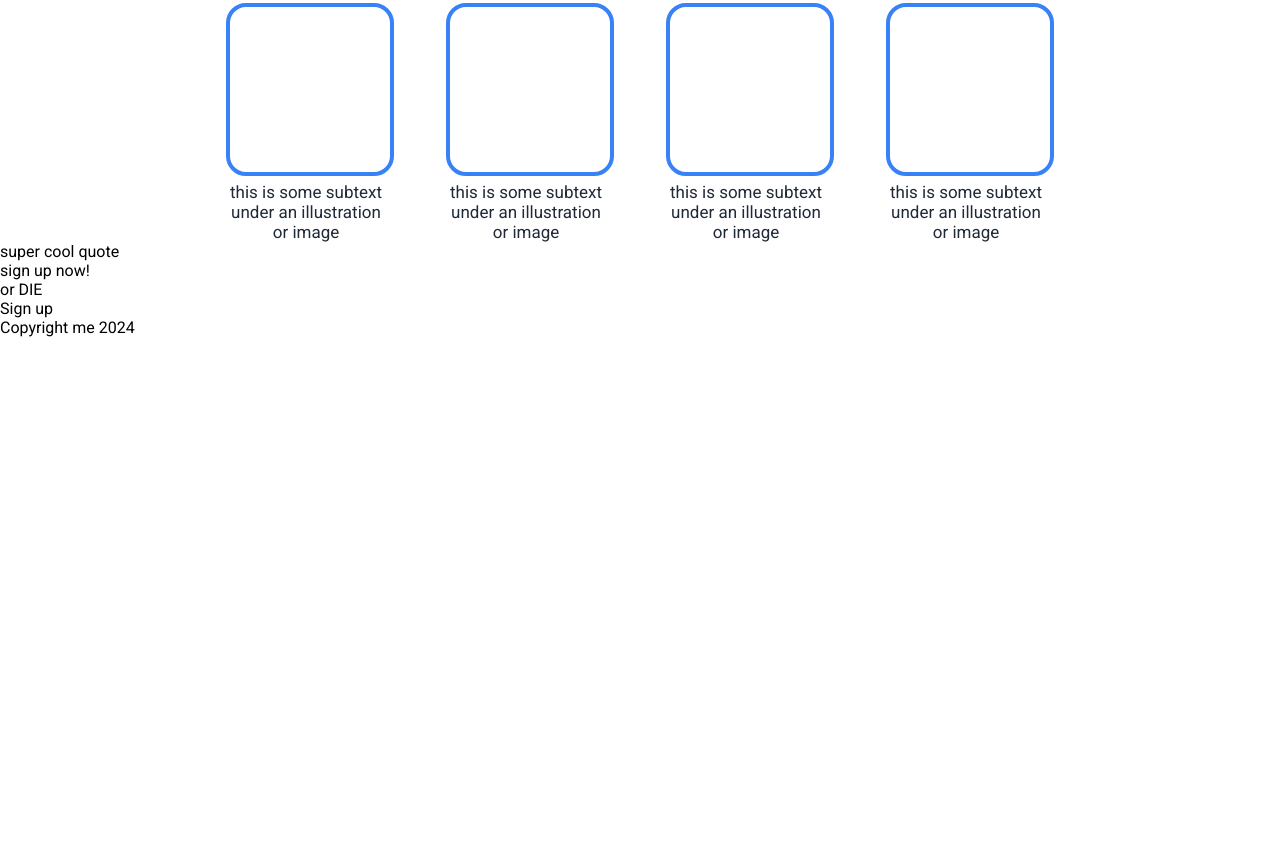
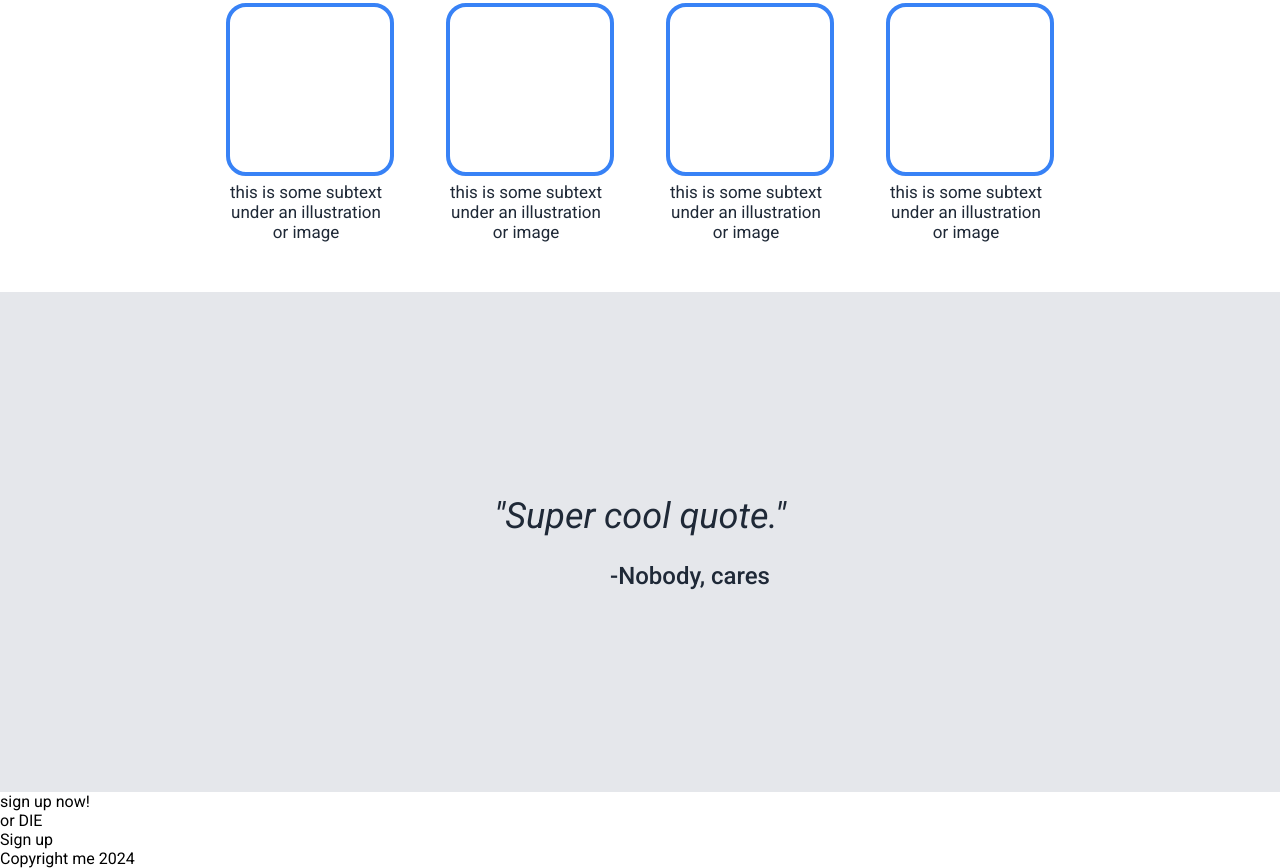
Before and after one commit to AyameTofu/landing-page, a plain HTML site: page index.html in a window 1280 px wide. Shown: the part 699-1567 px from the top of the page. Before the commit the page ends 1036 px from the top, so only its background shows below. Drawn offline with Linux system fonts and the light colour scheme.

Commit message:
Did third section of the website
Added an inspirational quote

```diff
--- a/index.html
+++ b/index.html
@@ -72,7 +72,8 @@
     </div>
 
     <div class="thirdm">
-<div class="quote">super cool quote</div>
+<div class="quote">"Super cool quote."</div>
+<div class="quote2">-Nobody, cares</div>
     </div>
 
     <div class="finalm">
--- a/style.css
+++ b/style.css
@@ -34,6 +34,33 @@ display: flex;
 
 .secondm {
 text-align: center;
+}
+
+.thirdm {
+    margin-top: 50px;
+    background-color: #E5E7EB;
+    height: 500px;
+    display: flex;
+    color: #1F2937;
+    flex-direction: column;
+    font-size: 36px;
+    justify-content: center;
+    align-items: center;
+    gap: 25px;
+}
+
+.quote {
+    font-size: 36px;
+    display: flex;
+    font-style: italic;
+
+}
+
+.quote2 {
+    margin-left: 100px;
+    font-size: 24px;
+    display: flex;
+    font-weight: 500;
 }
 
 .texthead {
```
